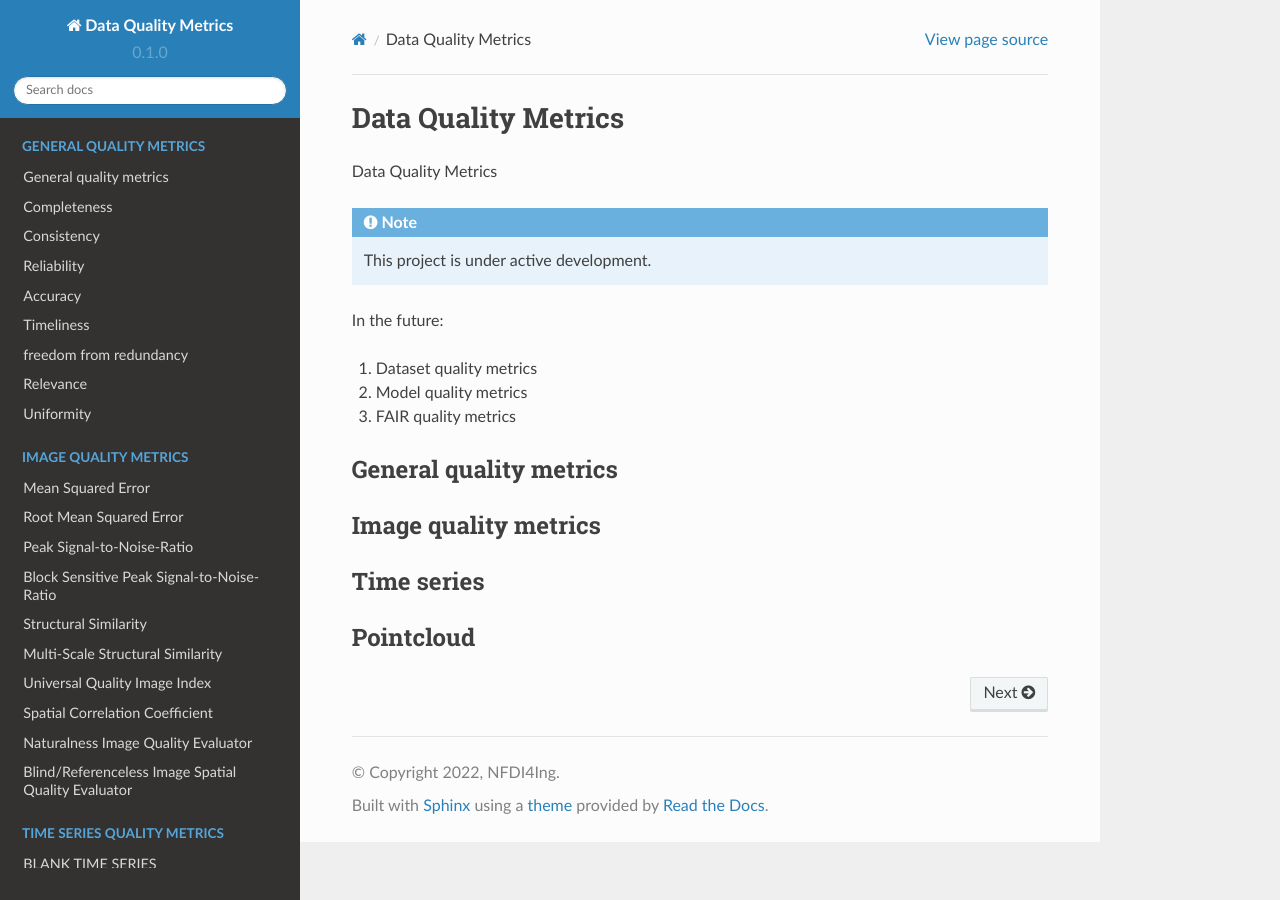
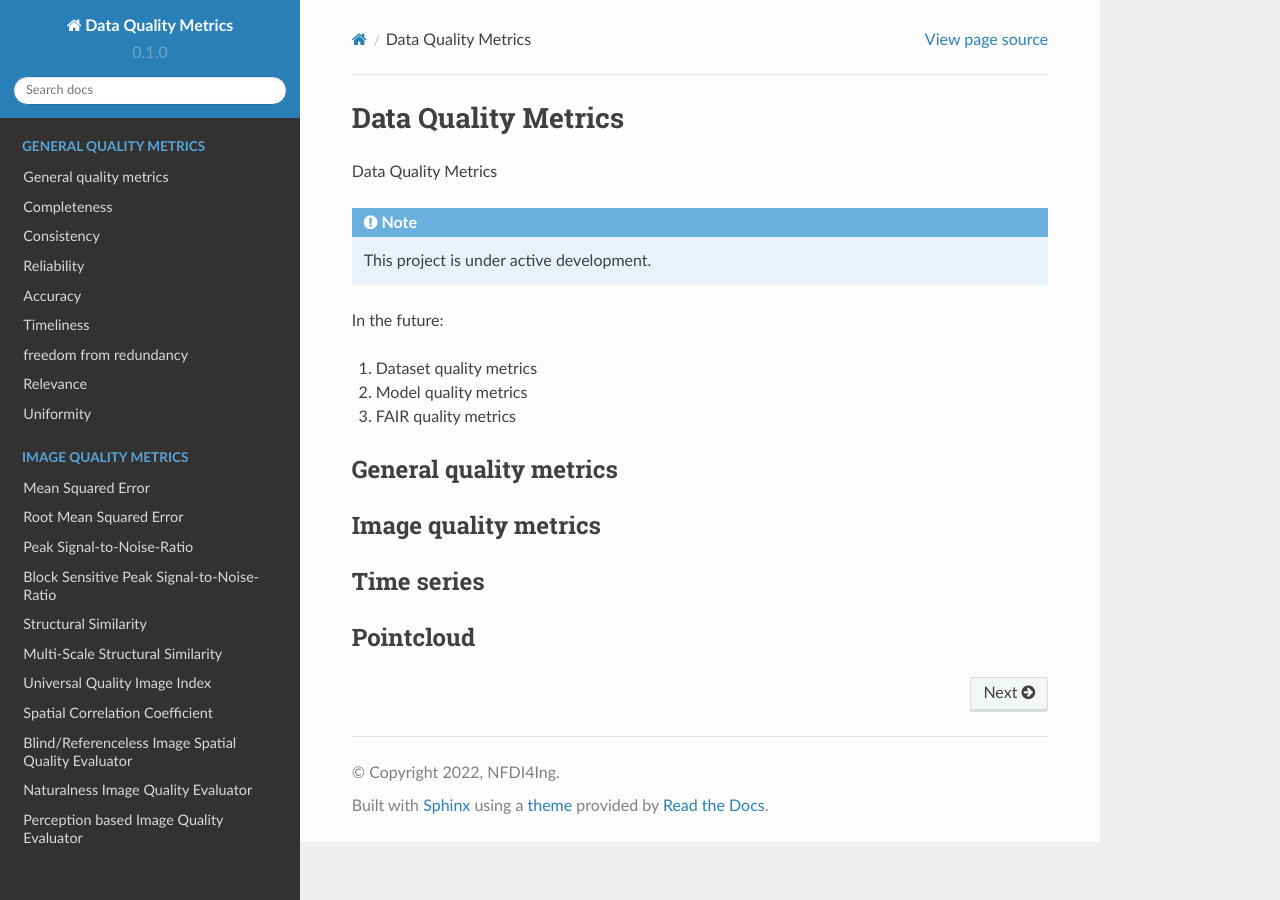
Before and after one commit to HDierend/Data-Quality-Metrics, a Sphinx documentation site: the page built from docs/source/index.rst, in a window 1280 px wide. Built offline with Sphinx 7.4.7 and the Read the Docs theme 2.0.0, drawn with Linux system fonts in a browser that asks for light colours; pages that are not in the unit, such as notebooks, are missing from menus.

Commit message:
Update index.rst

```diff
--- a/docs/source/index.rst
+++ b/docs/source/index.rst
@@ -56,8 +56,9 @@
     image_quality/MultiScale_Structural_Similarity
     image_quality/Universal_Quality_Image_Index
     image_quality/Spatial_Correlation_Coefficient
+    image_quality/BRISQUE
     image_quality/NIQE
-    image_quality/BRISQUE
+    image_quality/PIQE
 
 
 Time series
```
